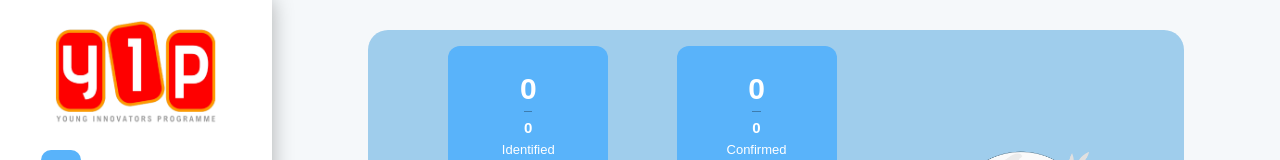
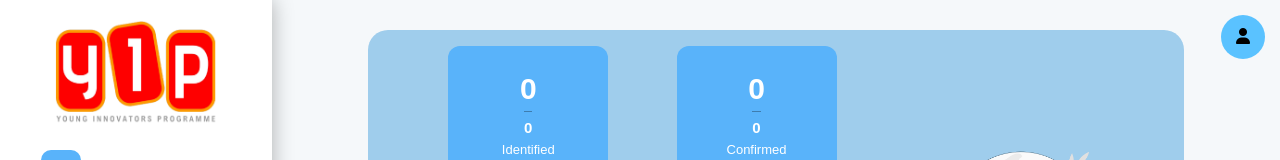
Before and after one commit to gtech-mulearn/yipfrontend, a React (Vite) app: page /school-dashboard in a window 1280 px wide. Shown: the top 160 px of the page. Built offline with nearby package versions, Linux system fonts and the light colour scheme; no server answers; sample sign-in values are in the browser's storage.

Commit message:
refacotrs : name-card added,

```diff
--- /dev/null
+++ b/src/modules/Dashboard/components/NameCard/NameCard.scss
@@ -0,0 +1,36 @@
+@use '../../../../abstracts/colors.scss';
+
+.name-card {
+    user-select: none;
+    z-index: 1000;
+    top: 15px;
+    right: 15px;
+    background-color: rgb(90, 194, 255);
+    color: rgb(0, 0, 0);
+    border-radius: 50%;
+    width: fit-content;
+    padding: 10px 15px;
+    position: fixed;
+    text-align: right;
+
+
+    .name-card-content {
+        text-align: left;
+    }
+
+    h1 {
+        text-align: left;
+        font-size: 16px;
+    }
+
+    h2 {
+        text-align: left;
+        font-size: 10px;
+    }
+}
+
+.open {
+    box-shadow: 0px 0px 2px 0px black;
+    border-radius: 15px;
+    background-color: white;
+}
--- /dev/null
+++ b/src/modules/Dashboard/components/NameCard/NameCard.tsx
@@ -0,0 +1,30 @@
+import React, { useEffect } from 'react'
+
+
+import './NameCard.scss'
+import { fetchUserInfo } from '../api'
+
+const NameCard = () => {
+    const [open, setOpen] = React.useState(false)
+    const [data, setData] = React.useState<{ name: string, role: string }>({ name: '', role: '' })
+    useEffect(() => {
+        fetchUserInfo(setData)
+    }, [])
+    return (
+        <>
+            {
+                <div className={`name-card ${open ? ' open' : ''}`} onClick={() => setOpen(!open)}>
+                    <i className={`fas ${open ? 'fa-times' : 'fa-user'}`} ></i>
+                    {open &&
+                        <div className="name-card-content">
+                            <h2>{data?.role}</h2>
+                            <h1>{data?.name}</h1>
+                        </div>
+                    }
+                </div>
+            }
+        </>
+    )
+}
+
+export default NameCard
--- /dev/null
+++ b/src/modules/Dashboard/components/api.ts
@@ -0,0 +1,12 @@
+import { Dispatch, SetStateAction } from "react";
+import { privateGateway } from "../../../services/apiGateway";
+import { setupRoutes } from "../../../services/urls";
+interface userInfoProps {
+    name: string,
+    role: string
+}
+export function fetchUserInfo(setData: Dispatch<SetStateAction<userInfoProps>>) {
+    privateGateway.get(setupRoutes.user.info)
+        .then((res) => setData(res.data.response))
+        .catch((err: any) => console.log('Error :', err?.response.data.message.general[0]))
+}
--- a/src/modules/Dashboard/layouts/DashboardLayout.tsx
+++ b/src/modules/Dashboard/layouts/DashboardLayout.tsx
@@ -1,11 +1,13 @@
 import { LeftDrawer } from "../components/Navbar/LeftDrawer"
 import { BottomTab } from "../components/Navbar/Bottom"
 import { Outlet } from "react-router-dom";
+import NameCard from "../components/NameCard/NameCard";
 const DashboardLayout = () => {
 
     return (
         <>
             <LeftDrawer />
+            <NameCard />
             <Outlet />
             <BottomTab />
         </>
--- a/src/services/urls.ts
+++ b/src/services/urls.ts
@@ -7,6 +7,7 @@ export const bannerRoutes = {
 }
 export const setupRoutes = {
     user: {
+        info: '/api/v1/yip/info/',
         roles: {
             list: "/api/v1/yip/list-roles/",
         },
```
